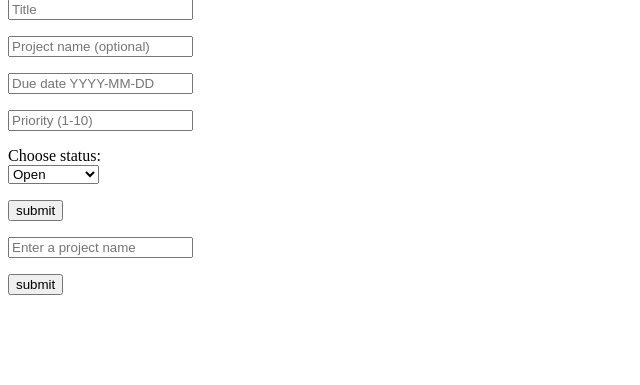
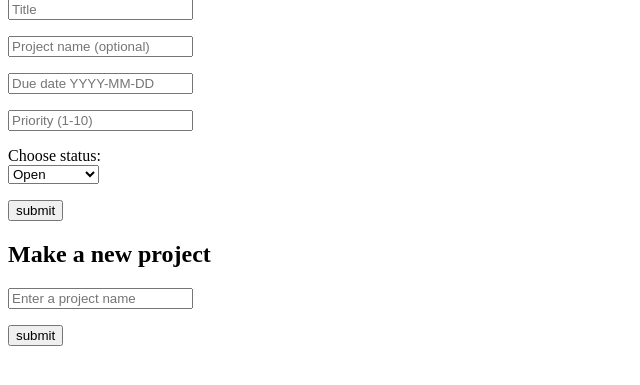
Before and after one commit to nkh361/homework-ticketing-system, a Flask app: page /dashboard in a window 1280 px wide. Shown: the part 166-551 px from the top of the page, without its empty margins (0-640 px from the left). Run offline with Flask 2, Linux system fonts and the light colour scheme; the visitor is signed in with stand-in values (Sample User, id 1).

```diff
--- a/App.py
+++ b/App.py
@@ -194,7 +194,6 @@ def project_view() -> render_template:
 
         return render_template("projects.html", status_message=status_message, results=project_result)
 
-
 @app.route("/ticket_view", methods=["POST", "GET"])
 def ticket_view() -> render_template:
     if 'username' not in session:
--- a/templates/dashboard.html
+++ b/templates/dashboard.html
@@ -23,6 +23,7 @@
         </select>
       <p><input type=submit value=submit></p>
     </form>
+    <h2>Make a new project</h2>
     <form name=projects method="POST">
       <p><input type=text name=project_name placeholder="Enter a project name"></p>
       <p><input type=submit value=submit></p>
```
Also changed, not shown: 1 other file.
